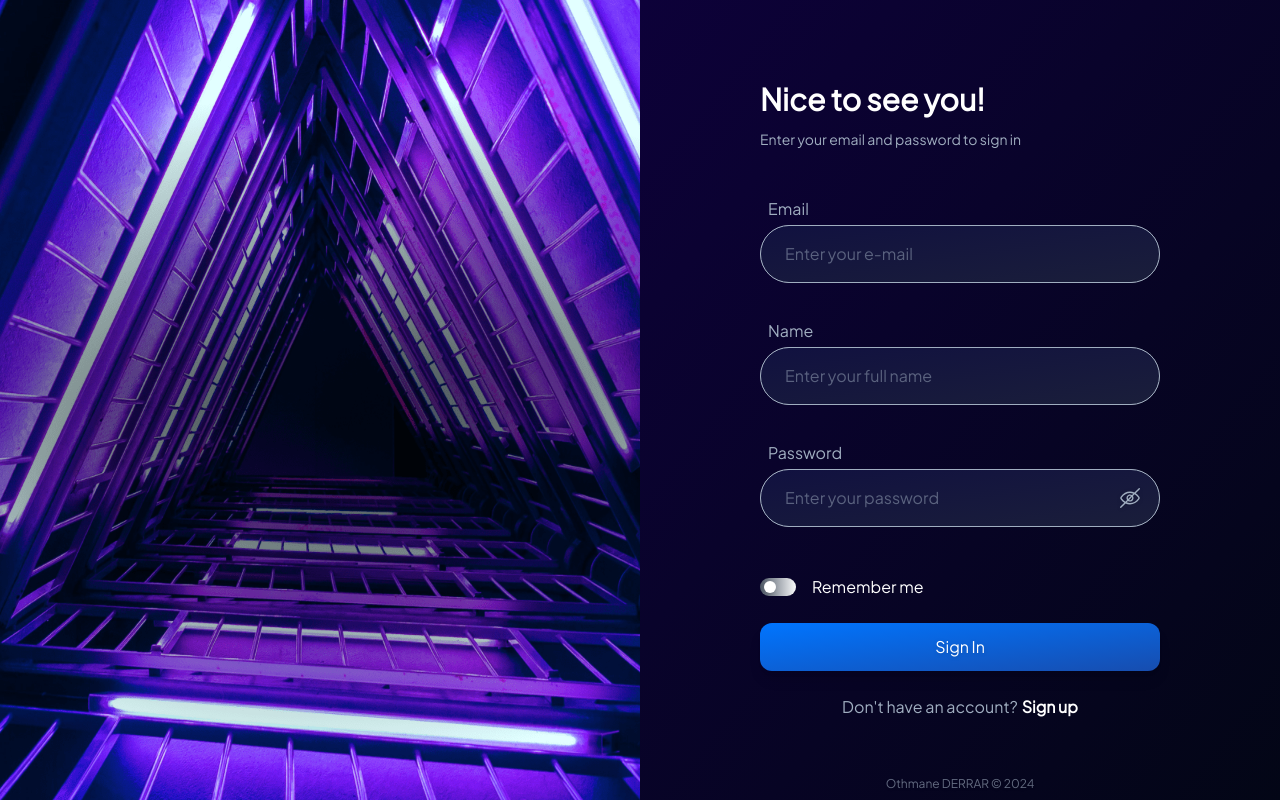
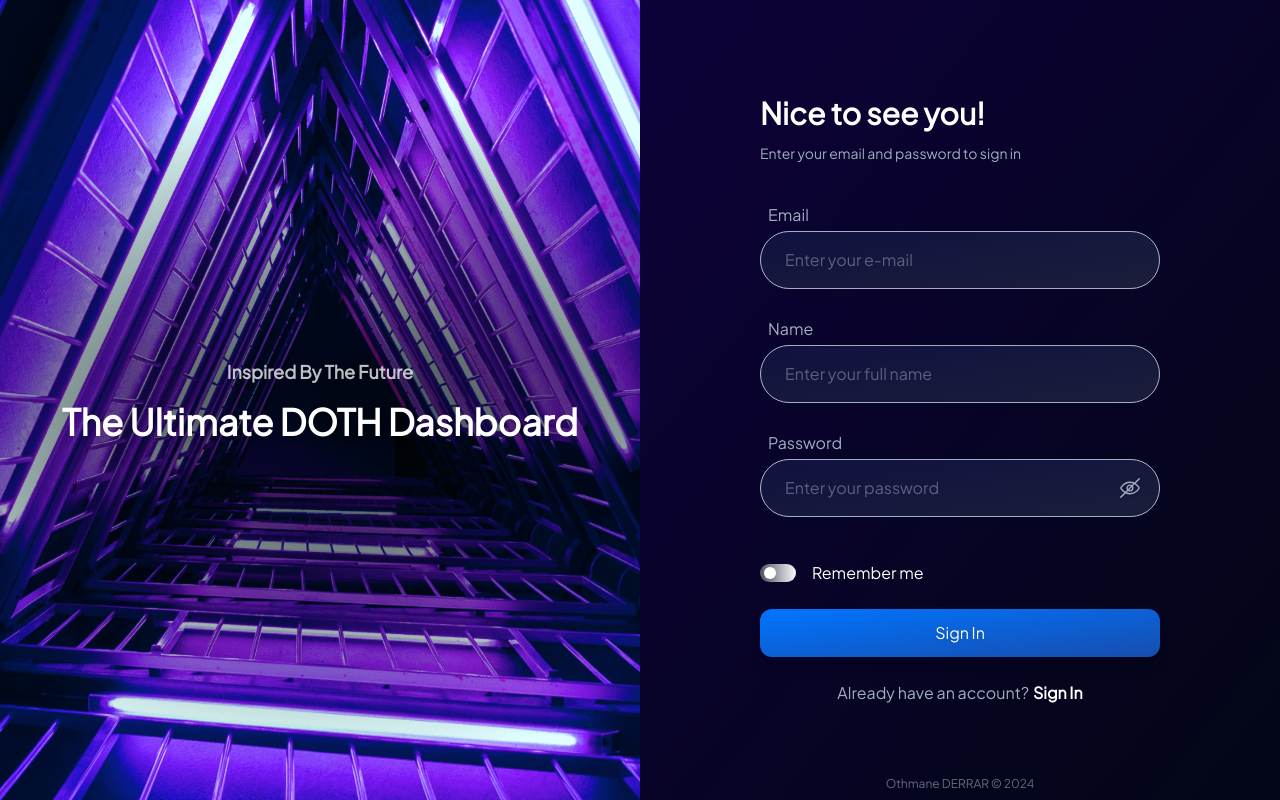
Before and after one commit to OthDr/dot-dashboard, a React (Create React App) app: page /sign-up in a window 1280 px wide. Built offline with nearby package versions, Linux system fonts and the light colour scheme.

Commit message:
Auth UI changes

```diff
--- a/src/components/inputs/PrimaryAuthInput.tsx
+++ b/src/components/inputs/PrimaryAuthInput.tsx
@@ -26,7 +26,7 @@ const PrimaryAuthInput: React.FC<Props> = ({
     const [showPassword, setShowPassword] = useState<boolean>(false);
 
     return (
-        <div className='relative w-full flex-col items-start pb-6'>
+        <div className='relative w-full flex-col items-start pb-3'>
 
             {label &&
                 <label
@@ -57,7 +57,7 @@ const PrimaryAuthInput: React.FC<Props> = ({
                 )
                 }
             </div>
-            <span className='relative w-full block'>
+            <span className={`${inputType === "password" ? " pb-2 ":" pb-1 "} relative w-full block `}>
                 {formik.touched[name] && formik.errors[name] && (
                     <p className="w-full text-start absolute text-primaryRed top-1 start-2 text-xs lg:text-sm">
                         {formik.errors[name]}
--- a/src/locales/en.json
+++ b/src/locales/en.json
@@ -28,6 +28,7 @@
     "signInBtn": "Sign In",
     "rememberMe": "Remember me",
     "dontHaveAccount": "Don't have an account?",
+    "alreadyHaveAnAccount": "Already have an account?",
     "requiredFullName": "Please enter your full name",
     "invalidPassword": "Include uppercase, lowercase letters and numbers",
     "invalidFullName": "Full name can only contain letters"
--- a/src/scenes/auth/SignIn.tsx
+++ b/src/scenes/auth/SignIn.tsx
@@ -56,7 +56,7 @@ const SignIn: React.FC = () => {
                     className='w-full md:w-[400px] space-y-2 md:space-y-6 animate-slowfade2'
                     onSubmit={formik.handleSubmit}
                 >
-                    <div className="block space-y-2 lg:space-y-3 pb-3 lg:pb-6">
+                    <div className="block space-y-2 lg:space-y-3 pb-2 lg:pb-4">
                         <h1 id="gradientH1" className='text-start text-primaryWhite font-bold text-lg lg:text-3xl'>{t("signInFormH1")}</h1>
                         <p className='text-start text-baseGray text-xs lg:text-sm'>{t("signInFormP")}</p>
                     </div>
--- a/src/scenes/auth/SignUp.tsx
+++ b/src/scenes/auth/SignUp.tsx
@@ -45,7 +45,7 @@ const SignUp: React.FC = () => {
 
             <div className="relative w-1/2 hidden lg:block">
                 <img className='w-full h-full' src={bg} alt="" />
-                <div className="absolute top-0 start-0 drop-shadow-md capitalize w-full h-full flex flex-col gap-y-4 items-center justify-center bg-transparent text-primaryWhite font-bold animate-slowfade2">
+                <div className="absolute top-0 start-0 drop-shadow-md capitalize w-full h-full flex flex-col gap-y-4 items-center justify-center bg-transparent text-primaryWhite font-bold ">
                     <h3 className='opacity-75 text-lg'>{t("signInH3")}</h3>
                     <h1 className='lg:text-4xl'>{t("signInH1")}</h1>
                 </div>
@@ -56,7 +56,7 @@ const SignUp: React.FC = () => {
                     className='w-full md:w-[400px] space-y-2 md:space-y-6 animate-slowfade2'
                     onSubmit={formik.handleSubmit}
                 >
-                    <div className="block space-y-2 lg:space-y-3 pb-3 lg:pb-6">
+                    <div className="block space-y-2 lg:space-y-3 pb-2 lg:pb-4">
                         <h1 id="gradientH1" className='text-start text-primaryWhite font-bold text-lg lg:text-3xl'>{t("signInFormH1")}</h1>
                         <p className='text-start text-baseGray text-xs lg:text-sm'>{t("signInFormP")}</p>
                     </div>
@@ -96,8 +96,8 @@ const SignUp: React.FC = () => {
                     />
 
                     <div className="w-fit mx-auto flex gap-x-1 text-sm lg:text-base text-baseGray">
-                        <p>{t("dontHaveAccount")}</p>
-                        <Link to="/sign-up" className='text-primaryWhite font-bold hover:underline'>{t("signUp")}</Link>
+                        <p>{t("alreadyHaveAnAccount")}</p>
+                        <Link to="/sign-in" className='text-primaryWhite font-bold hover:underline'>{t("signIn")}</Link>
                     </div>
                 </form>
 
```
